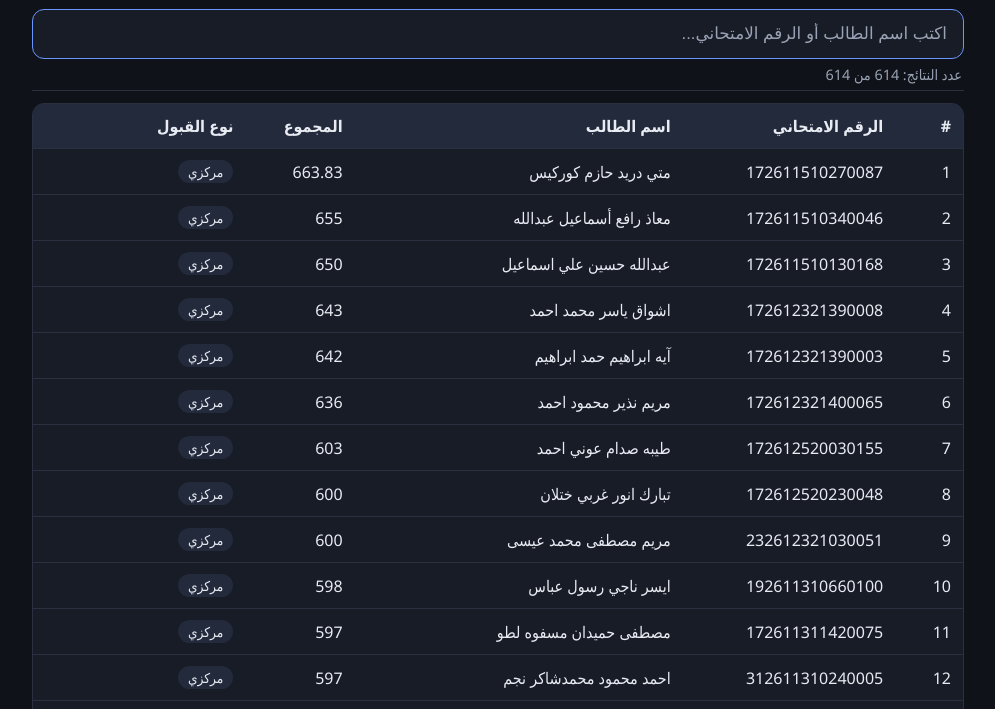
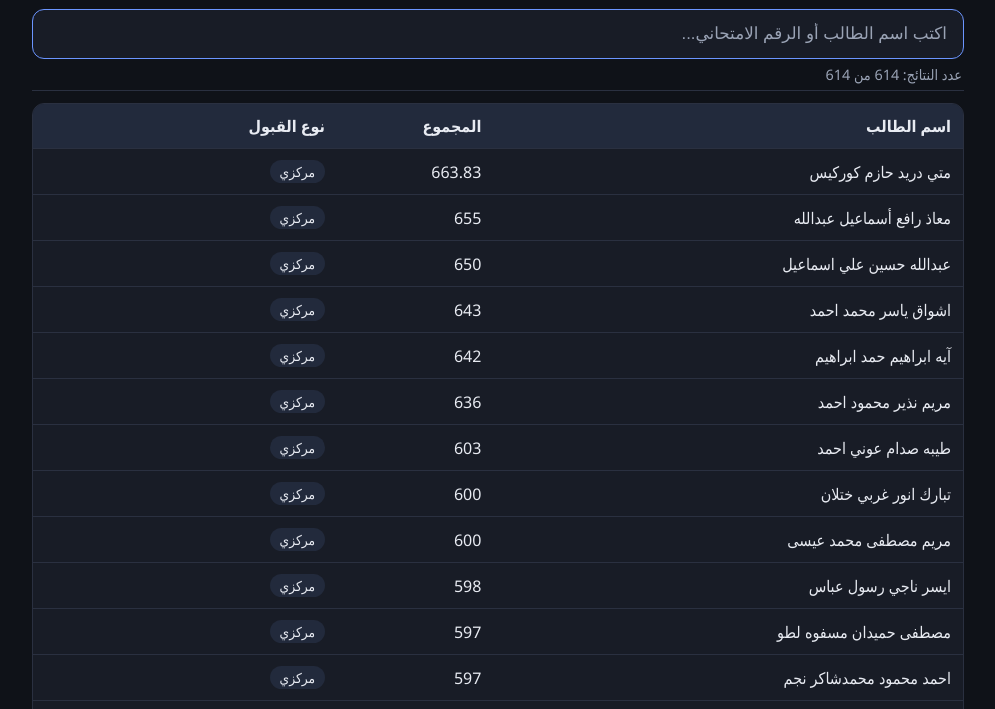
Before and after one commit to coursescms2019omar/omarinaam, a plain HTML site: page index.html in a window 1280 px wide. Shown: the part 68-777 px from the top of the page, without its empty margins (142-1137 px from the left). Drawn offline with Linux system fonts and the light colour scheme.

Commit message:
Update index.html

```diff
--- a/index.html
+++ b/index.html
@@ -40,7 +40,7 @@ tr:last-child td{border-bottom:none}
 <div class="count" id="count"></div>
 </div>
 <div class="tablebox"><table>
-<thead><tr><th>#</th><th>الرقم الامتحاني</th><th>اسم الطالب</th><th>المجموع</th><th>نوع القبول</th></tr></thead>
+<thead><tr><th>اسم الطالب</th><th>المجموع</th><th>نوع القبول</th></tr></thead>
 <tbody id="rows"></tbody></table></div>
 </div>
 <script>
@@ -55,10 +55,10 @@ function render(){
   DATA.forEach((r,i)=>{
     if(words.every(w=>IDX[i].includes(w))){
       n++;
-      out+='<tr><td>'+n+'</td><td class="num">'+esc(r[0])+'</td><td class="name">'+esc(r[1])+'</td><td class="num">'+esc(r[3])+'</td><td><span class="tag">'+esc(r[2])+'</span></td></tr>';
+      out+='<tr><td class="name">'+esc(r[1])+'</td><td class="num">'+esc(r[3])+'</td><td><span class="tag">'+esc(r[2])+'</span></td></tr>';
     }
   });
-  rows.innerHTML=n?out:'<tr><td colspan="5" class="empty">لا توجد نتائج</td></tr>';
+  rows.innerHTML=n?out:'<tr><td colspan="3" class="empty">لا توجد نتائج</td></tr>';
   count.textContent='عدد النتائج: '+n+' من '+DATA.length;
 }
 q.addEventListener('input',render);render();
```
